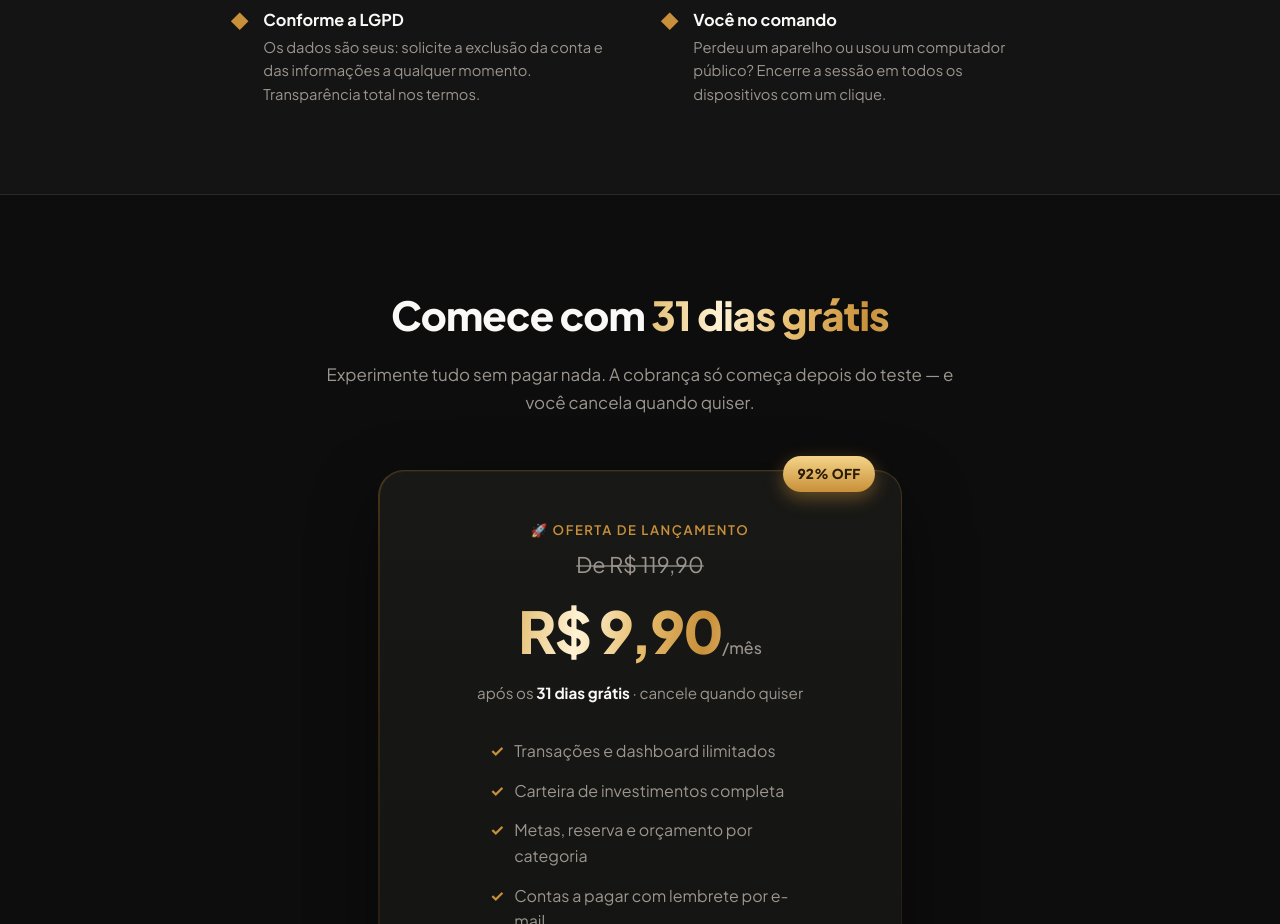
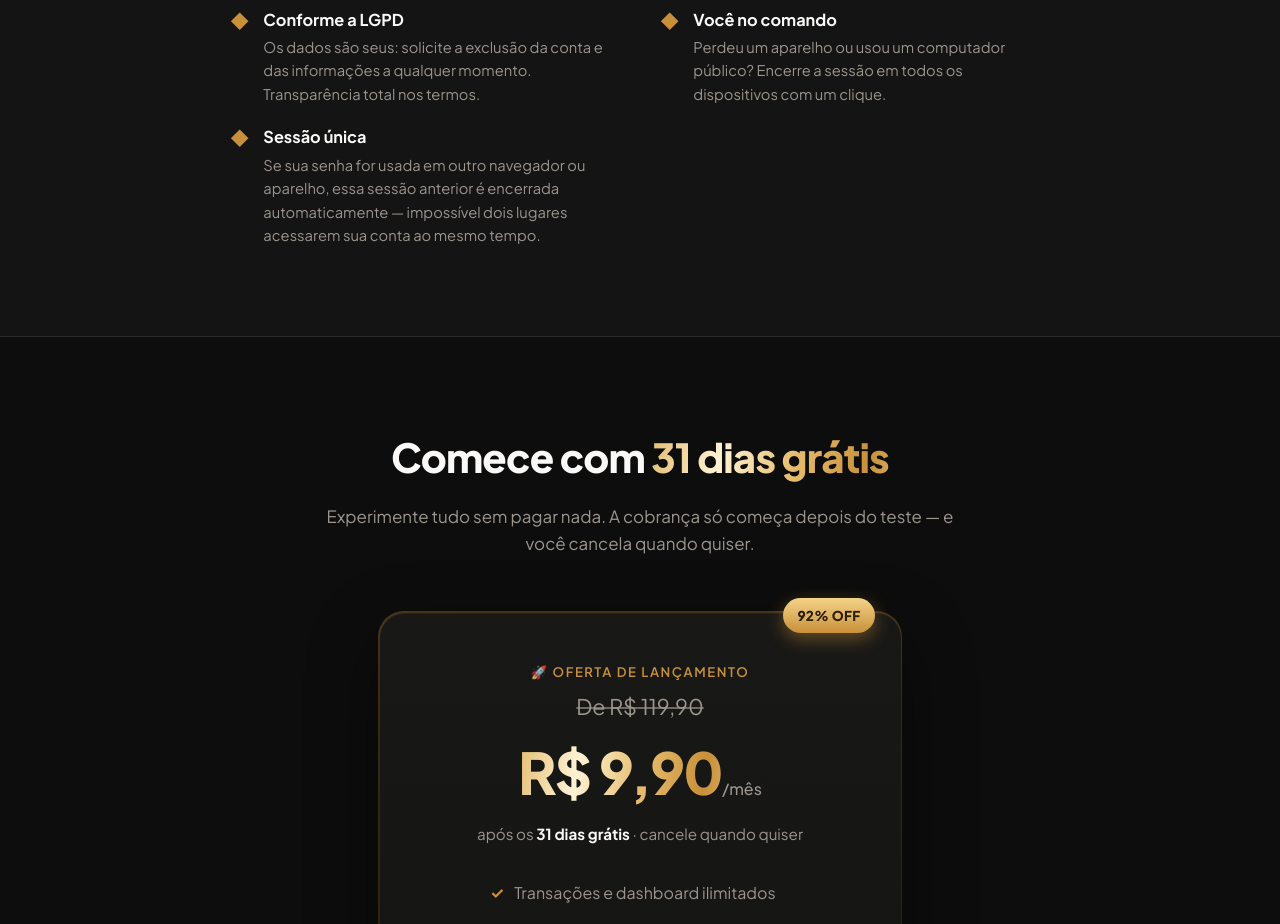
Before and after one commit to Barssottini/northfinances-site, a plain HTML site: page index.html in a window 1280 px wide. Shown: the part 4600-5524 px from the top of the page. Drawn offline with Linux system fonts and the light colour scheme; animation ran at ten frames a second.

Commit message:
Adiciona item de seguranca sobre sessao unica
Novo item na secao Seguranca explicando que a senha usada em outro
navegador/aparelho encerra automaticamente a sessao anterior.

Co-Authored-By: Claude Fable 5 <noreply@anthropic.com>

```diff
--- a/index.html
+++ b/index.html
@@ -638,6 +638,10 @@
         <span class="chk">◆</span>
         <div><h4>Você no comando</h4><p>Perdeu um aparelho ou usou um computador público? Encerre a sessão em todos os dispositivos com um clique.</p></div>
       </div>
+      <div class="sec-item rev" style="--d:.48s">
+        <span class="chk">◆</span>
+        <div><h4>Sessão única</h4><p>Se sua senha for usada em outro navegador ou aparelho, essa sessão anterior é encerrada automaticamente — impossível dois lugares acessarem sua conta ao mesmo tempo.</p></div>
+      </div>
     </div>
   </div>
 </section>
```
